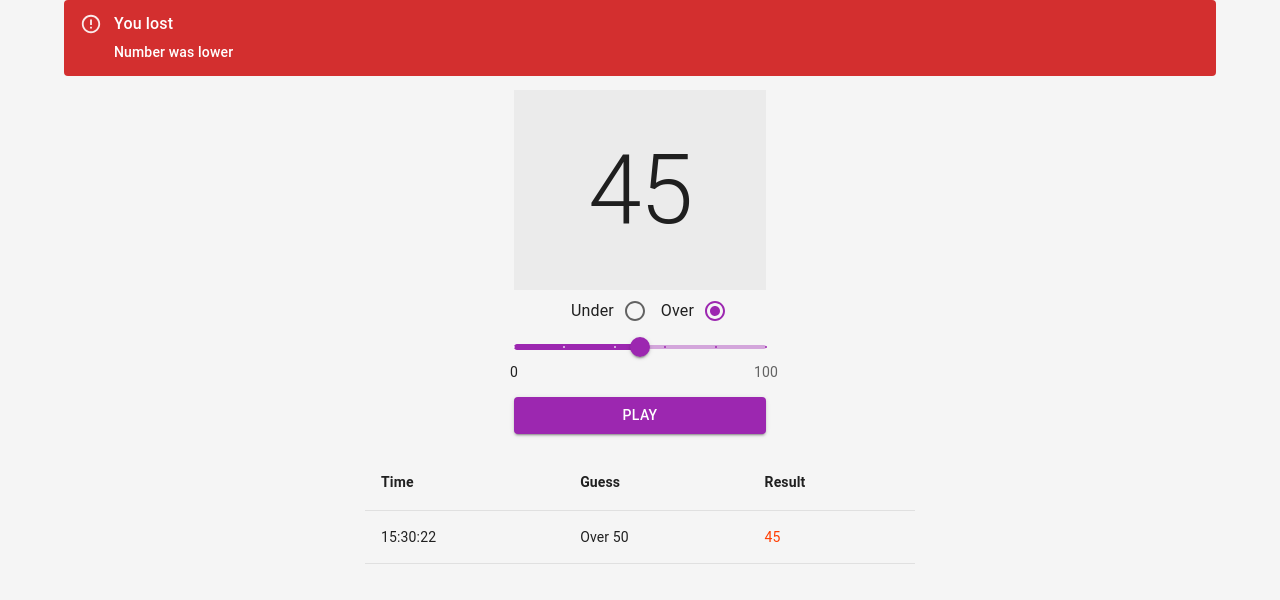
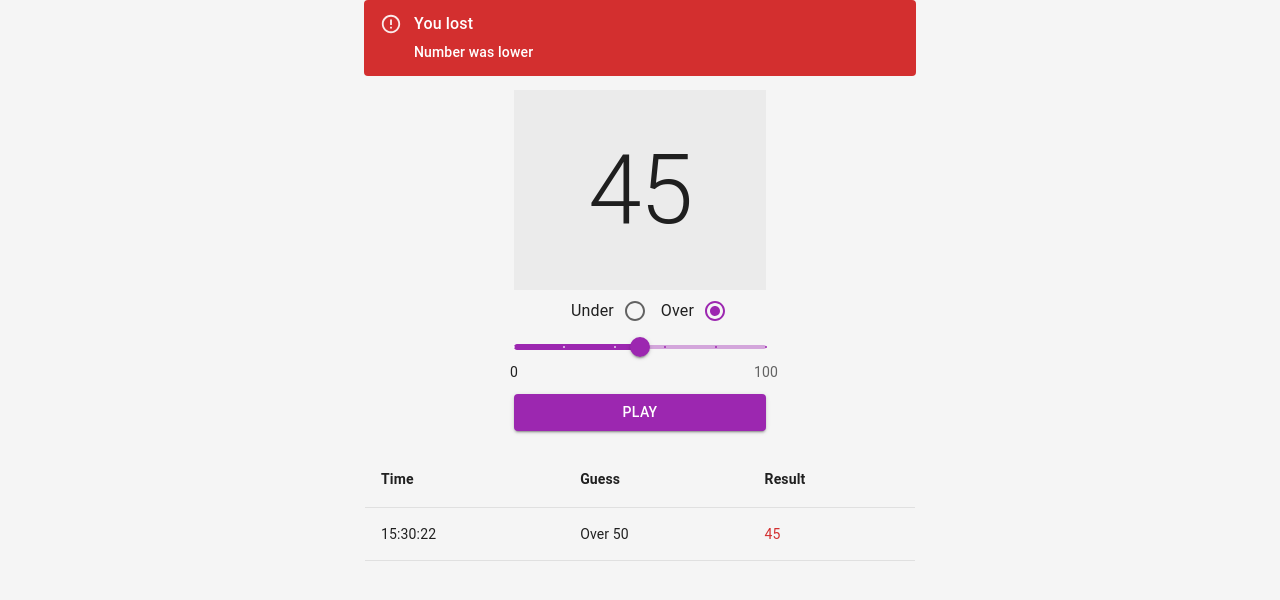
Before and after one commit to maksDavydenko/diceTest, a Next.js app: page / in a window 1280 px wide. Both pictures are taken after a click on the button "PLAY". Shown: the top 600 px of the page. Built offline with nearby package versions, Linux system fonts and the light colour scheme.

Commit message:
add common styles

```diff
--- a/components/AlertItem.tsx
+++ b/components/AlertItem.tsx
@@ -1,28 +1,32 @@
 import React from "react";
 import { Container, Alert, AlertTitle } from "@mui/material";
+import { useTheme } from "@mui/material/styles";
 import { ResultItem } from "@/types/types";
-import theme from "@/theme";
 
 interface AlertItemProps {
-  history: ResultItem[];
+  latestResult: ResultItem;
 }
 
-const AlertItem: React.FC<AlertItemProps> = ({ history }) => {
+const AlertItem: React.FC<AlertItemProps> = ({ latestResult }) => {
+  const theme = useTheme();
+
+  if (!latestResult) {
+    return null;
+  }
+
   return (
-    <>
-      {history.length > 0 && (
     <Container
-          sx={{
+      style={{
         maxWidth: 600,
         position: "fixed",
         left: "50%",
         transform: "translate(-50%, 0)",
-            zIndex: "999",
+        zIndex: 999,
       }}
     >
-          {history[0].won ? (
+      {latestResult.won ? (
         <Alert
-              sx={{
+          style={{
             color: theme.palette.primary.light,
           }}
           variant="filled"
@@ -33,14 +37,12 @@ const AlertItem: React.FC<AlertItemProps> = ({ history }) => {
       ) : (
         <Alert variant="filled" severity="error">
           <AlertTitle>You lost</AlertTitle>
-              {history[0].condition === "over"
+          {latestResult.condition === "over"
             ? "Number was lower"
             : "Number was higher"}
         </Alert>
       )}
     </Container>
-      )}
-    </>
   );
 };
 
--- a/components/DiceGame.tsx
+++ b/components/DiceGame.tsx
@@ -1,6 +1,5 @@
 import React, { useState } from "react";
 import { v4 as uuidv4 } from "uuid";
-
 import {
   Slider,
   Button,
@@ -12,16 +11,17 @@ import {
   Typography,
   Box,
 } from "@mui/material";
-
 import { useTheme } from "@mui/material/styles";
 import AlertItem from "./AlertItem";
 import TableResults from "./TableResults";
 import { ResultItem } from "@/types/types";
 
+type Condition = "over" | "under";
+
 const DiceGame: React.FC = () => {
   const theme = useTheme();
   const [threshold, setThreshold] = useState<number>(50);
-  const [condition, setCondition] = useState<"over" | "under">("over");
+  const [condition, setCondition] = useState<Condition>("over");
   const [result, setResult] = useState<number>(0);
   const [history, setHistory] = useState<ResultItem[]>([]);
 
@@ -34,15 +34,13 @@ const DiceGame: React.FC = () => {
   };
 
   const isWinner = (rollResult: number): boolean => {
-    if (condition === "over") {
-      return rollResult > threshold;
-    }
-    return rollResult < threshold;
+    return condition === "over"
+      ? rollResult > threshold
+      : rollResult < threshold;
   };
 
   const handlePlay = () => {
     const rollResult = Math.floor(Math.random() * 100) + 1;
-
     const resultItem: ResultItem = {
       id: uuidv4(),
       condition,
@@ -53,52 +51,53 @@ const DiceGame: React.FC = () => {
     };
 
     setResult(rollResult);
-    const newHistory = [resultItem, ...history].slice(0, 10);
-    setHistory(newHistory);
+    setHistory([resultItem, ...history].slice(0, 10));
+  };
+
+  const commonStyles = {
+    container: {
+      paddingTop: 90,
+      maxWidth: 300,
+      marginBottom: 20,
+    },
+    box: {
+      position: "relative",
+      minHeight: 200,
+      backgroundColor: theme.palette.background.default,
+    },
+    typography: {
+      position: "absolute",
+      top: "50%",
+      left: "50%",
+      transform: "translate(-50%, -50%)",
+    },
+    radioGroupBox: {
+      display: "flex",
+      justifyContent: "center",
+    },
+    slider: {
+      marginBottom: 4,
+    },
+    button: {
+      backgroundColor: theme.palette.primary.main,
+    },
   };
 
   return (
     <>
-      <AlertItem history={history} />
-      <Container
-        style={{
-          paddingTop: 90,
-          maxWidth: 300,
-          marginBottom: 20,
-        }}
-      >
-        <Box
-          style={{
-            position: "relative",
-            minHeight: 200,
-            backgroundColor: theme.palette.background.default,
-          }}
-        >
-          {result !== null && (
-            <Typography
-              style={{
-                position: "absolute",
-                top: "50%",
-                left: "50%",
-                transform: "translate(-50%, -50%)",
-              }}
-              variant="h1"
-            >
-              {result}
-            </Typography>
-          )}
+      <AlertItem latestResult={history[0]} />
+      <Container style={commonStyles.container}>
+        <Box sx={commonStyles.box}>
+          <Typography sx={commonStyles.typography} variant="h1">
+            {result}
+          </Typography>
         </Box>
         <FormControl component="fieldset" fullWidth>
-          <Box
-            style={{
-              display: "flex",
-              justifyContent: "center",
-            }}
-          >
+          <Box style={commonStyles.radioGroupBox}>
             <RadioGroup
               row
               value={condition}
-              onChange={(e) => setCondition(e.target.value as "over" | "under")}
+              onChange={(e) => setCondition(e.target.value as Condition)}
             >
               <FormControlLabel
                 labelPlacement="start"
@@ -130,15 +129,11 @@ const DiceGame: React.FC = () => {
             ]}
             min={0}
             max={100}
-            style={{
-              marginBottom: 35,
-            }}
+            sx={commonStyles.slider}
           />
           <Button
             variant="contained"
-            style={{
-              backgroundColor: theme.palette.primary.main,
-            }}
+            sx={commonStyles.button}
             onClick={handlePlay}
           >
             Play
--- a/components/TableResults.tsx
+++ b/components/TableResults.tsx
@@ -1,6 +1,5 @@
 import React from "react";
 import { useTheme } from "@mui/material/styles";
-
 import {
   TableBody,
   TableRow,
@@ -9,7 +8,6 @@ import {
   Table,
   TableHead,
 } from "@mui/material";
-
 import { ResultItem } from "@/types/types";
 
 interface TableResultsProps {
@@ -19,39 +17,29 @@ interface TableResultsProps {
 const TableResults: React.FC<TableResultsProps> = ({ history }) => {
   const theme = useTheme();
 
+  const commonStyles = {
+    tableContainer: {
+      maxWidth: 550,
+      margin: "0 auto",
+    },
+    tableCellHeader: {
+      fontWeight: "bold",
+    },
+    tableCellResult: (won: boolean) => ({
+      color: won ? theme.palette.success.main : theme.palette.error.main,
+    }),
+  };
+
   return (
     <>
       {history.length > 0 && (
-        <TableContainer
-          style={{
-            maxWidth: 550,
-            margin: "0 auto",
-          }}
-        >
+        <TableContainer sx={commonStyles.tableContainer}>
           <Table>
             <TableHead>
               <TableRow>
-                <TableCell
-                  sx={{
-                    fontWeight: "bold",
-                  }}
-                >
-                  Time
-                </TableCell>
-                <TableCell
-                  sx={{
-                    fontWeight: "bold",
-                  }}
-                >
-                  Guess
-                </TableCell>
-                <TableCell
-                  sx={{
-                    fontWeight: "bold",
-                  }}
-                >
-                  Result
-                </TableCell>
+                <TableCell sx={commonStyles.tableCellHeader}>Time</TableCell>
+                <TableCell sx={commonStyles.tableCellHeader}>Guess</TableCell>
+                <TableCell sx={commonStyles.tableCellHeader}>Result</TableCell>
               </TableRow>
             </TableHead>
             <TableBody>
@@ -62,13 +50,7 @@ const TableResults: React.FC<TableResultsProps> = ({ history }) => {
                     {item.condition === "over" ? "Over" : "Under"}{" "}
                     {item.threshold}
                   </TableCell>
-                  <TableCell
-                    style={{
-                      color: item.won
-                        ? theme.palette.success.main
-                        : theme.palette.danger.main,
-                    }}
-                  >
+                  <TableCell sx={commonStyles.tableCellResult(item.won)}>
                     {item.result}
                   </TableCell>
                 </TableRow>
```
Lines whose indentation alone changed are shown as unchanged.
